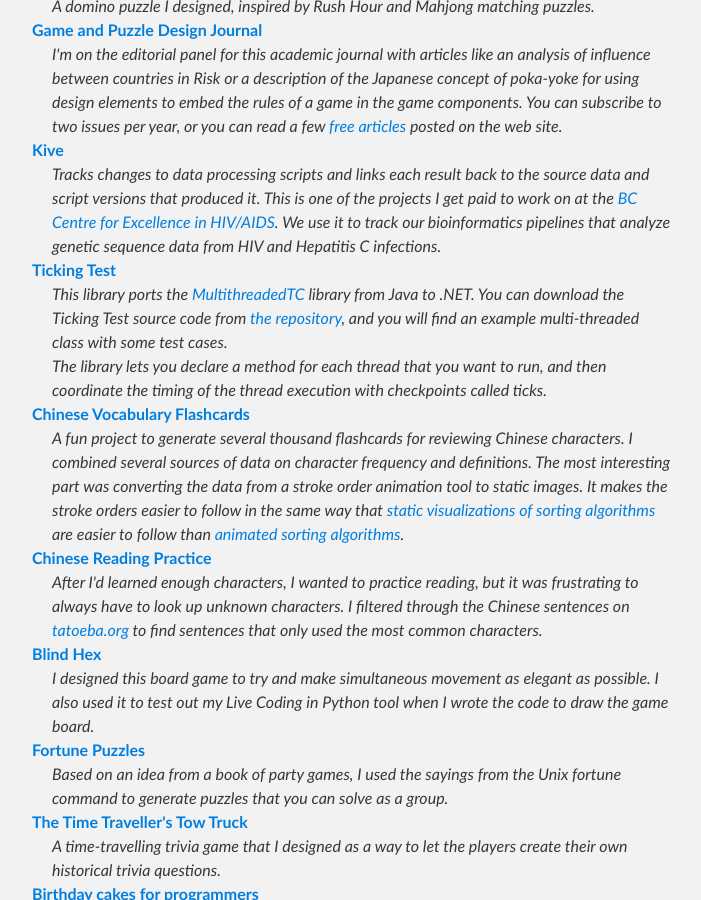
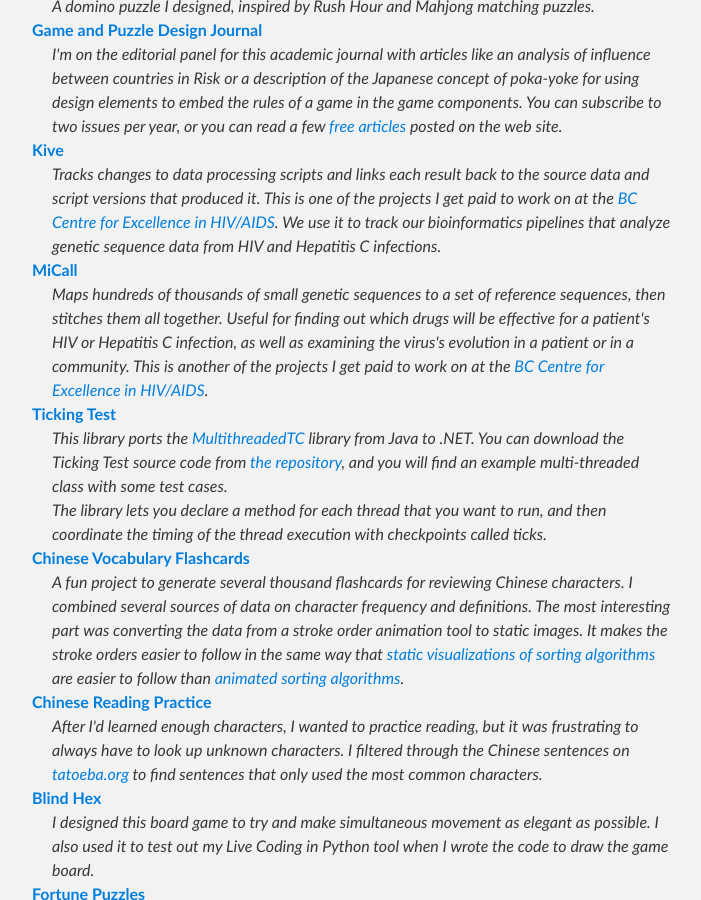
Before and after one commit to donkirkby/donkirkby.github.com, a Jekyll site: the page built from index.md, in a window 1280 px wide and 900 px high, scrolled down 878 px. Shown: the whole window, without its empty margins (288-989 px from the left). Built offline with Jekyll 4.4.1, drawn with Linux system fonts in a browser that asks for light colours.

Commit message:
Add link to MiCall.

```diff
--- a/index.md
+++ b/index.md
@@ -65,6 +65,16 @@
     HIV/AIDS</a>. We use it to track our bioinformatics pipelines that
     analyze genetic sequence data from HIV and Hepatitis C infections.</dd>
 
+    <dt><a href="https://github.com/cfe-lab/MiCall">MiCall</a></dt>
+    <dd>Maps hundreds of thousands of small genetic sequences to a
+    set of reference sequences, then stitches them all together. Useful
+    for finding out which drugs will be effective for a patient's HIV
+    or Hepatitis C infection, as well as examining the virus's
+    evolution in a patient or in a community. This is another of the
+    projects I get paid to work on at the
+    <a href="http://www.cfenet.ubc.ca/">BC Centre for Excellence in
+    HIV/AIDS</a>.</dd>
+
     <dt><a href="https://donkirkby.github.com/donkirkby/TickingTest">Ticking Test</a></dt>
     <dd>This library ports the
     <a href="https://code.google.com/p/multithreadedtc/">MultithreadedTC</a>
```
